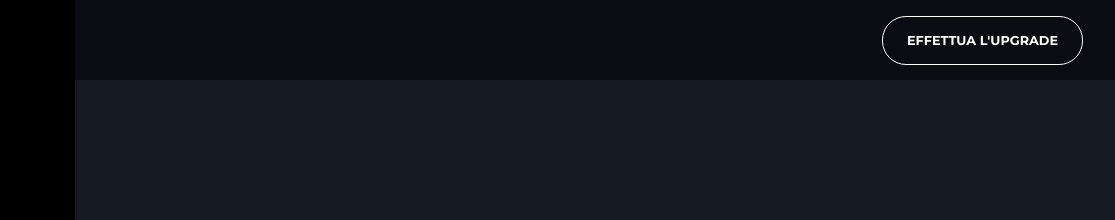
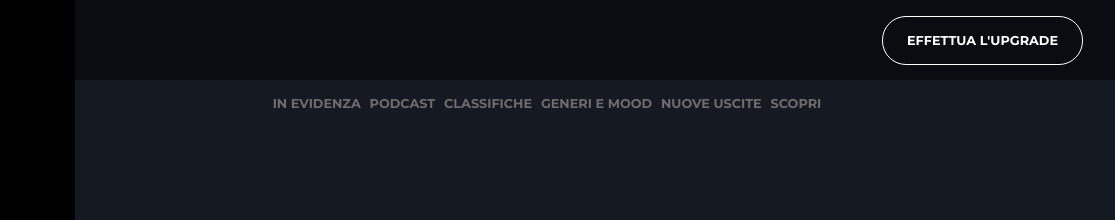
Before and after one commit to Immolazione/html-css-spotifyweb, a plain HTML site: page index.html in a window 1280 px wide. Shown: the top 220 px of the page, 165-1280 px from the left. Drawn offline with Linux system fonts and the light colour scheme.

Commit message:
add home page nav

```diff
--- a/css/style.css
+++ b/css/style.css
@@ -180,6 +180,17 @@ body {
     width: calc(100% - 6rem);
 }
 
+.homepage .homepage-navbar {
+    width: 60%;
+    margin: 0 auto;
+    padding-top: 1rem;
+}
+
+.homepage-navbar .home-nav-list {
+    list-style-type: none;
+    display: flex;
+    justify-content: space-evenly;
+}
 
 /* PLAYER */
 
--- a/index.html
+++ b/index.html
@@ -77,7 +77,19 @@
             </div>
             <!-- HOMEPAGE -->
             <div class="homepage">
-                <nav class="homepage-navbar"></nav>
+                <nav class="homepage-navbar">
+                    <ul class="home-nav-list fs-08rem grey">
+                        <li>IN EVIDENZA</li>
+                        <li>PODCAST</li>
+                        <li>CLASSIFICHE</li>
+                        <li>GENERI E MOOD</li>
+                        <li>NUOVE USCITE</li>
+                        <li>SCOPRI</li>
+                    </ul>
+                </nav>
+                <section></section>
+                <section></section>
+                <section></section>
             </div>
         </main>
     </div>
```
